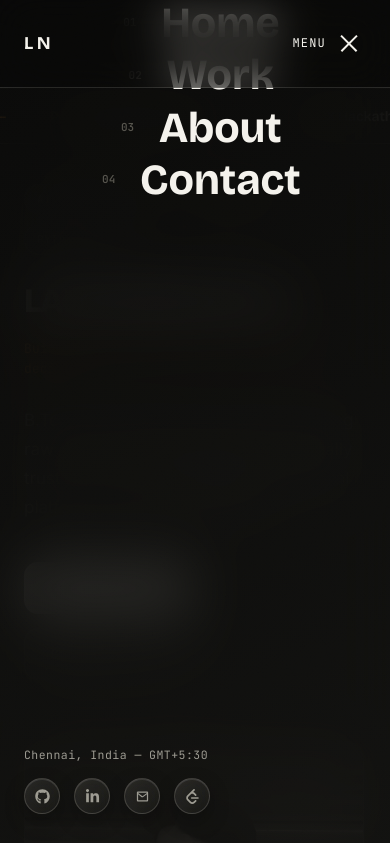
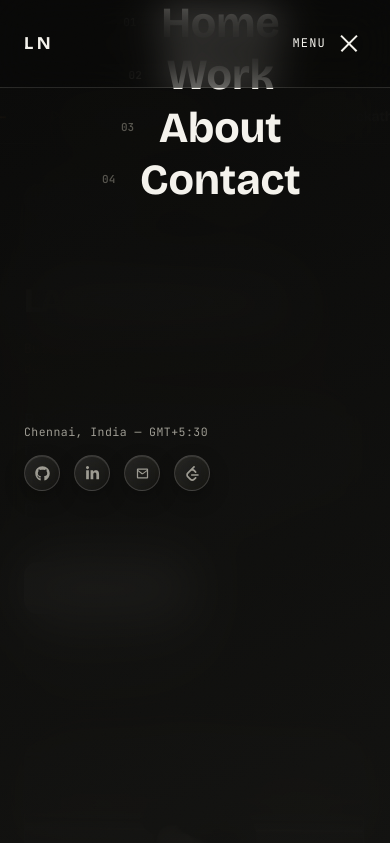
Before and after one commit to lakshmidharn2007-code/PORTFOLIO2, a plain HTML site: page index.html in a window 390 px wide. Both pictures are taken after a click on the button "MENU". Shown: the top 843 px of the page. Drawn offline with nearby package versions, Linux system fonts and the light colour scheme.

Commit message:
Completed

```diff
--- a/css/style.css
+++ b/css/style.css
@@ -232,26 +232,28 @@ nav{
 /* full-screen menu overlay */
 #menuOverlay{
   position: fixed; inset:0;
-  height: 100vh;
-  height: 100dvh;
   z-index: 650;
-  background: linear-gradient(160deg, rgba(10,10,9,.88), rgba(19,19,17,.88));
+  background: linear-gradient(160deg, rgba(10,10,9,.94), rgba(19,19,17,.94));
   backdrop-filter: blur(28px) saturate(160%);
   -webkit-backdrop-filter: blur(28px) saturate(160%);
   display:flex; flex-direction:column;
-  overflow-y: hidden;
+  justify-content:center;
+  align-items:flex-start;
+  gap: 60px;
+  overflow-y: auto;
   -webkit-overflow-scrolling: touch;
-  padding: 130px 40px 40px;
-  clip-path: inset(0 0 100% 0);
+  padding: 100px 40px 40px;
+  opacity: 0;
+  visibility: hidden;
   pointer-events: none;
-  transition: clip-path .6s var(--ease);
+  transition: opacity .4s var(--ease), visibility .4s var(--ease);
 }
 #menuOverlay.open{
-  clip-path: inset(0 0 0% 0);
-  overflow-y: auto;
+  opacity: 1;
+  visibility: visible;
   pointer-events: auto;
 }
-.menu-links{ display:flex; flex-direction:column; gap: 6px; flex-shrink:0; }
+.menu-links{ display:flex; flex-direction:column; gap: 6px; flex-shrink:0; width:100%; }
 .menu-links a{
   font-family: var(--display);
   font-weight: 700;
@@ -277,8 +279,7 @@ nav{
   display:flex; justify-content:space-between; flex-wrap:wrap; gap: 16px;
   font-family: var(--mono); font-size: 11.5px; color: var(--ink-dim);
   letter-spacing: .04em;
-  margin-top: auto;
-  padding-top: 60px;
+  width: 100%;
   flex-shrink:0;
 }
 .menu-foot a:hover{ color: var(--signal); }
@@ -944,7 +945,7 @@ footer{ border-top: 1px solid var(--line); position:relative; z-index:1; padding
   #menuOverlay{ padding: 100px 24px 30px; }
   .menu-links a{ font-size: clamp(32px, 11vw, 52px); gap: 12px; }
   .menu-links a .midx{ flex: 0 0 26px; font-size: 11px; }
-  .menu-foot{ padding-top: 36px; flex-direction: column; align-items: flex-start; gap: 14px; }
+  .menu-foot{ flex-direction: column; align-items: flex-start; gap: 14px; }
   .marquee-track span{ font-size: 14px; }
   .footer-grid{ grid-template-columns: 1fr; padding: 36px 0; }
   .cert-card{ flex-basis: 78vw; width: 78vw; }
```
